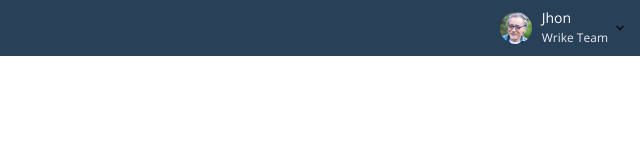
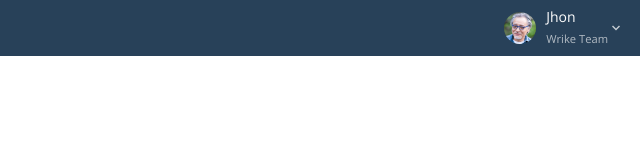
Before and after one commit to RenVoc/ren_vox, a website: page src/template/header.html in a window 1280 px wide. Shown: the full height of the page, 640-1280 px from the left. Drawn offline with nearby package versions, Linux system fonts and the light colour scheme; files that its build step writes are made by us from their sources; files whose address does not match are found by name.

Commit message:
style semantics update

```diff
--- a/src/css/partials/header.scss
+++ b/src/css/partials/header.scss
@@ -1,16 +1,4 @@
-/*Colors*/
-$main-font-color: rgba(0,0,0,0.9);
-$invert-font-color: rgba(255,255,255,0.9);
-$panel-color: #284159;
-$highlight1: #4488FF;
-$highlight2: #3D7AE6;
-$highlight3: #69A0F6;
-$error-color: #F15866;
-$grey-color: #ababab;
-$border-color: rgba(0,0,0,0.16);
-$hinted: rgba(0,0,0,0.32);
-$white-color:#fff;
-$black-light-color: rgba(0,0,0,0.04);
+@import "helpers.scss";
 
 .user-info {
   .user-info__title {
@@ -44,19 +32,8 @@ $black-light-color: rgba(0,0,0,0.04);
         font-weight: 400;
       }
       .user-info__description{
-        font-size: 12px;
-        color: $invert-font-color;
+        color: $white-o64;
       }
-    }
-    &:before{
-      content:'';
-      position:absolute;
-      width: 16px;
-      height: 16px;
-      background: url('../../images/svg/down-semibold_icon.svg') no-repeat;
-      top: 50%;
-      margin-top: -8px;
-      right:-20px;
     }
     &:hover{
       cursor:pointer;
--- a/src/css/partials/helpers.scss
+++ b/src/css/partials/helpers.scss
@@ -1,6 +1,7 @@
 /*Colors*/
 $main-font-color: rgba(0,0,0,0.9);
 $invert-font-color: rgba(255,255,255,0.9);
+$white-o64: rgba(255,255,255,0.64);
 $panel-color: #284159;
 $highlight1: #4488FF;
 $highlight2: #3D7AE6;
--- a/src/css/partials/sprite.scss
+++ b/src/css/partials/sprite.scss
@@ -1,4 +1,18 @@
+@import "helpers.scss";
+
 .header__wrike-logo{
   width: 65px;
   height: 22px;
 }
+
+.header__profile__icon{
+  position: relative;
+  svg{
+    position: absolute;
+    top: 50%;
+    margin-top: -8px;
+    g{
+      fill:$invert-font-color;
+    }
+  }
+}
--- a/src/template/header.html
+++ b/src/template/header.html
@@ -22,7 +22,7 @@
             </div>
             <div class="header__profile__user-info user-info">
                 <h3 class="user-info__title">Jhon</h3>
-                <p class="user-info__description">Wrike Team</p>
+                <small class="user-info__description">Wrike Team</small>
                 <article class="dropdown-menu">
                     <header class="dropdown-menu__header">Wrike Team</header>
                     <nav class="dropdown-menu__items menu-items flex-container flex-container_column">
@@ -37,5 +37,23 @@
                     </footer>
                 </article>
             </div>
+            <div class="header__profile__icon">
+                <svg width="16px" height="16px" viewBox="0 0 16 16" version="1.1" xmlns="http://www.w3.org/2000/svg" xmlns:xlink="http://www.w3.org/1999/xlink">
+                    <title>UI/16/arrows/down-semibold_icon</title>
+                    <desc>Created with Sketch.</desc>
+                    <defs>
+                        <polygon id="path-1" points="8 8.5 11 5.5 12 6.5 8 10.5 4 6.5 5 5.5"></polygon>
+                    </defs>
+                    <g id="UI/16/arrows/down-semibold" stroke="none" stroke-width="1" fill="none" fill-rule="evenodd">
+                        <mask id="mask-2" fill="white">
+                            <use xlink:href="#path-1"></use>
+                        </mask>
+                        <g id="arrow_down" fill-rule="nonzero"></g>
+                        <g id="colors/MAIN/black" mask="url(#mask-2)" fill="#000000" fill-opacity="0.9" opacity="0.900000036">
+                            <rect id="color" x="0" y="0" width="16" height="16" rx="2"></rect>
+                        </g>
+                    </g>
+                </svg>
+            </div>
         </div>
     </header>
```
Also changed, not shown: build/UI.html, build/css/style.css, build/index.html, src/css/partials/header.css, src/css/partials/sprite.css, 6 other files.
